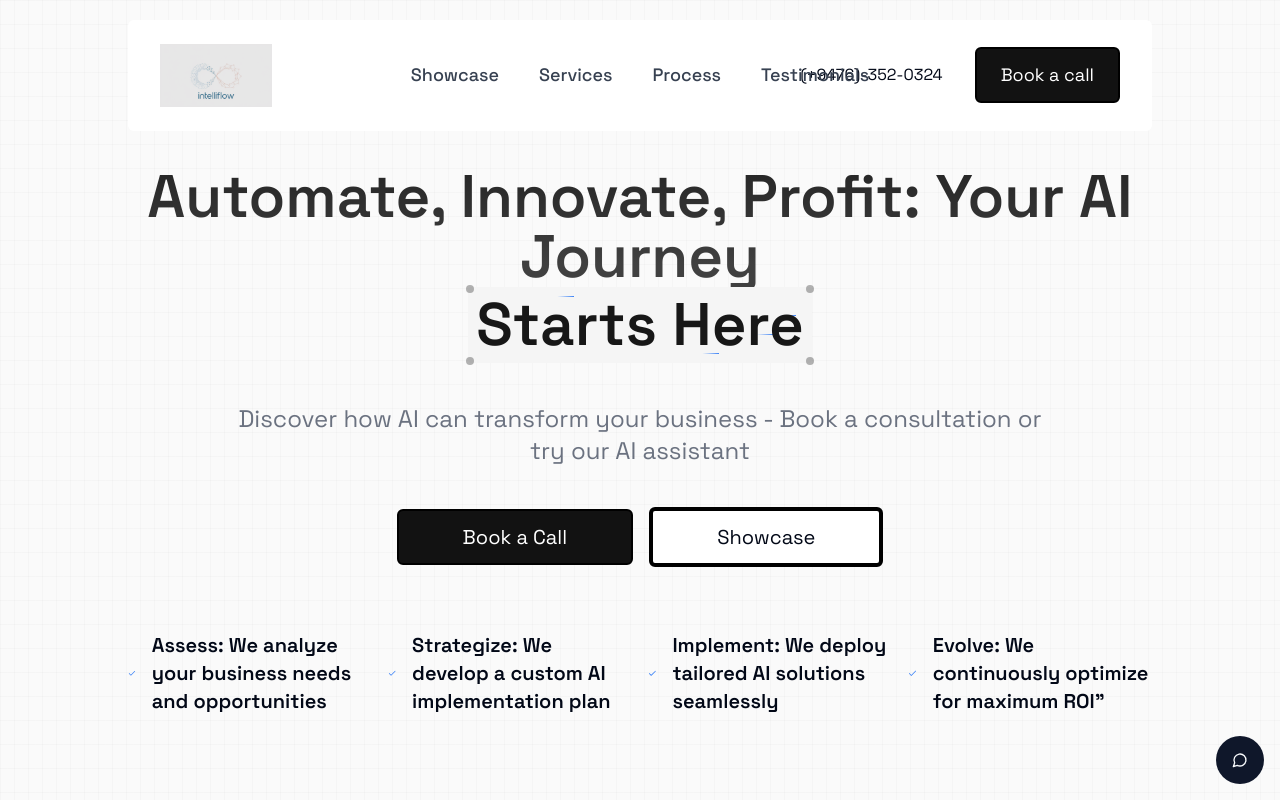
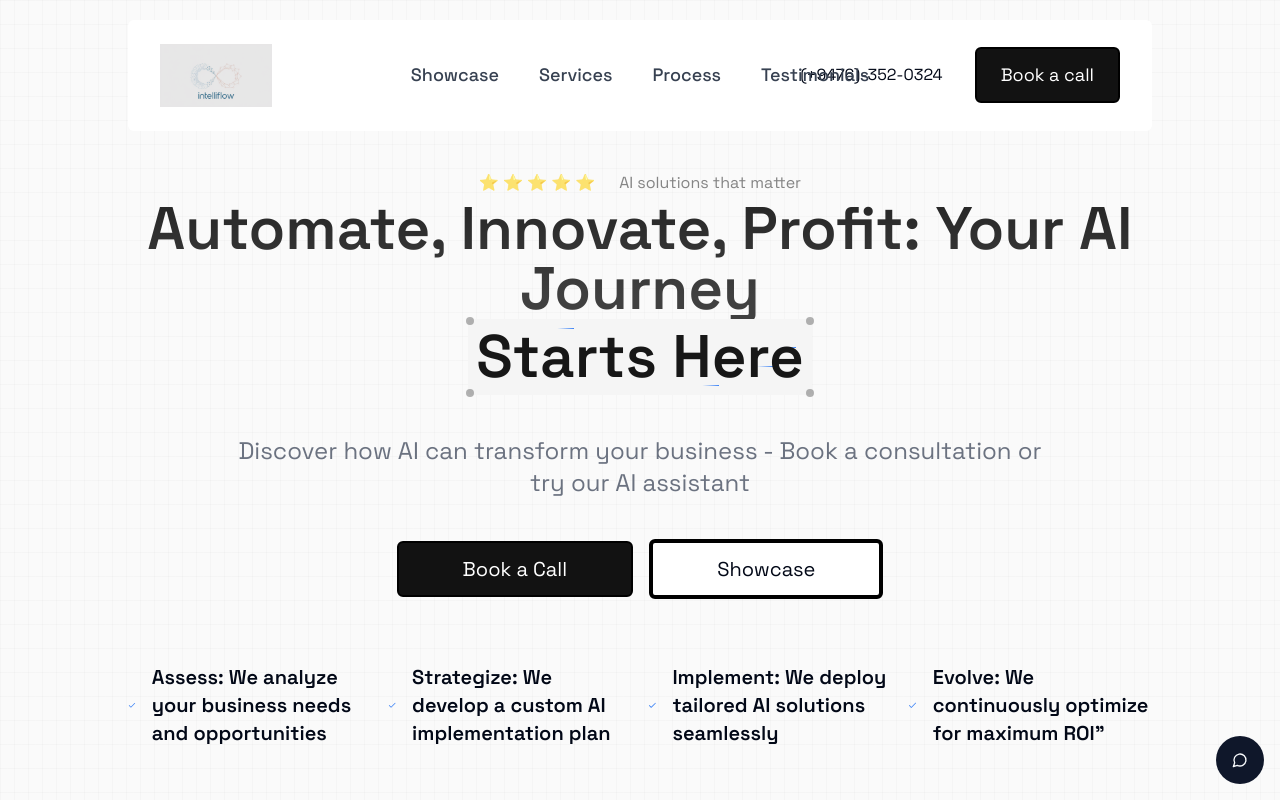
Before and after one commit to wssranjula/AI-Agency, a Next.js app: page / in a window 1280 px wide. Shown: the top 800 px of the page. Built offline with nearby package versions, Linux system fonts and the light colour scheme.

Commit message:
added shiny demo

```diff
--- a/app/page.tsx
+++ b/app/page.tsx
@@ -144,7 +144,7 @@ export default function Home() {
 
       <main className="md:pb-10">
         <div className="md:px-0 mx-6 xl:w-4/5 2xl:w-[68%] md:mx-auto mt-14">
-          {/* <AnimatedShinyTextDemo /> */}
+          <AnimatedShinyTextDemo />
 
           <h1>
             <CoverDemo />
--- a/components/demos/animated-shiny-text-demo.tsx
+++ b/components/demos/animated-shiny-text-demo.tsx
@@ -26,10 +26,10 @@ export function AnimatedShinyTextDemo() {
           gap-x-6">
           ⭐{" "}   ⭐{" "}   ⭐{" "}   ⭐{" "}   ⭐
           <div className="flex items-center space-x-2 py-2 md:py-0">
-          <FcGoogle className="h-6 w-6 " />
-            <span className="text-gray-600 hover:underline cursor-pointer ">
-              4.9 stars 100+ satisfied customers
-            </span>
+          {/* <FcGoogle className="h-6 w-6 " /> */}
+            {/* <span className="text-gray-600 hover:underline cursor-pointer "> */}
+            AI solutions that matter
+            {/* </span> */}
           </div>
           </div>
         </AnimatedShinyText>
```
